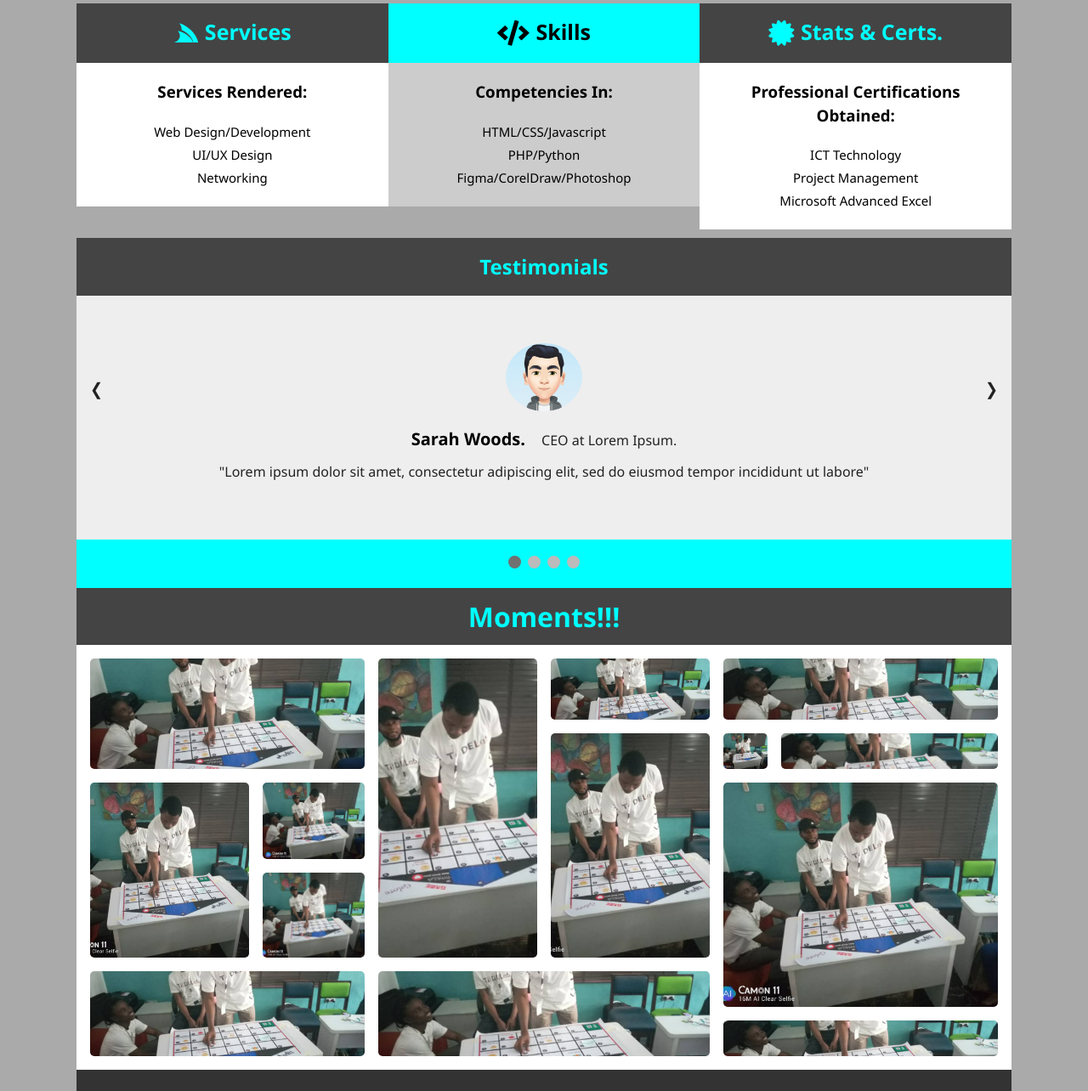
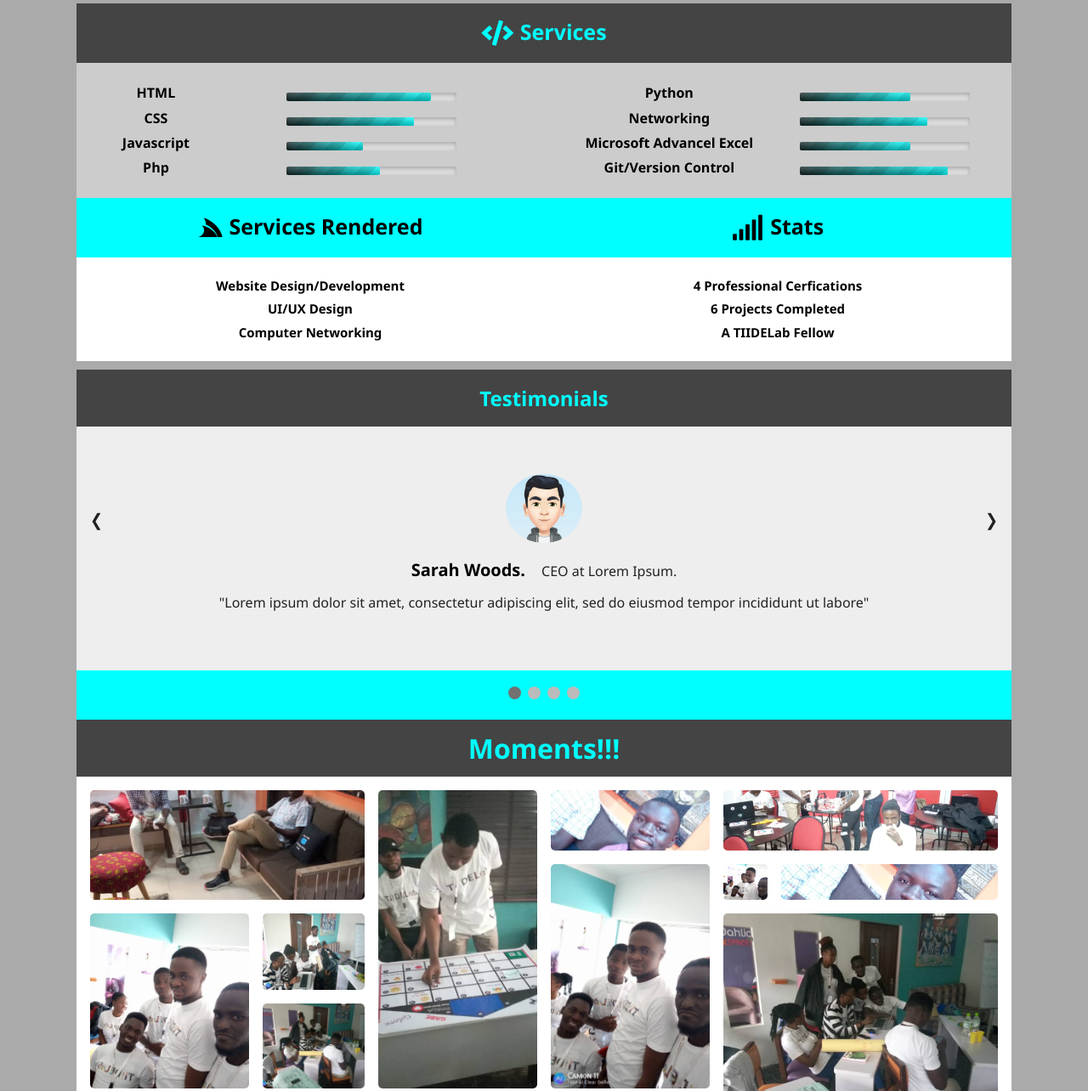
Before and after one commit to abjmobolaji/portfolio, a plain HTML site: page index.html in a window 1280 px wide. Shown: the part 882-2166 px from the top of the page at 85% size. Drawn offline with Linux system fonts and the light colour scheme.

Commit message:
added loader

```diff
--- /dev/null
+++ b/css/loader.css
@@ -0,0 +1,53 @@
+/** Author: Mobolaji Johnson **/
+
+/* */
+#loader {
+  position: absolute;
+  left: 50%;
+  top: 50%;
+  z-index: 1;
+  width: 150px;
+  height: 150px;
+  margin: -75px 0 0 -75px;
+  border: 16px solid #f3f3f3;
+  border-radius: 50%;
+  border-top: 16px solid royalblue;
+  width: 120px;
+  height: 120px;
+  -webkit-animation: spin 1s linear infinite;
+  animation: spin 1s linear infinite;
+}
+
+@-webkit-keyframes spin {
+  0% { -webkit-transform: rotate(0deg); }
+  100% { -webkit-transform: rotate(360deg); }
+}
+
+@keyframes spin {
+  0% { transform: rotate(0deg); }
+  100% { transform: rotate(360deg); }
+}
+
+/* Add animation to "page content" */
+.animate-bottom {
+  position: relative;
+  -webkit-animation-name: animatebottom;
+  -webkit-animation-duration: 1s;
+  animation-name: animatebottom;
+  animation-duration: 1s
+}
+
+@-webkit-keyframes animatebottom {
+  from { bottom:-100px; opacity:0 }
+  to { bottom:0px; opacity:1 }
+}
+
+@keyframes animatebottom {
+  from{ bottom:-100px; opacity:0 }
+  to{ bottom:0; opacity:1 }
+}
+
+#loadBody {
+  display: none;
+  text-align: center;
+}
--- a/css/style.css
+++ b/css/style.css
@@ -236,6 +236,11 @@ textarea {
 	line-height: 1.2em;
 }
 
+#showcase .showcase-content h2 {
+	font-size: 40px;
+	line-height: 1.2em;
+}
+
 #showcase .showcase-content p {
 	padding-bottom: 20px;
 	line-height: 1.7em;
@@ -335,10 +340,44 @@ textarea {
 }
 
 .skills-box {
-	flex: 33%;
+	flex: 50%;
 	flex-wrap: wrap;
 	padding: 0px;
 	text-align: center;
+}
+.skills-progress {
+	text-align: left;
+}
+
+.skills-progress progress {
+	text-align: right;
+}
+
+progress[value] {
+    -webkit-appearance: none;
+    appearance: none;
+    width: 200px;
+    height: 10px;
+}
+
+progress[value]::-webkit-progress-bar {
+    background-color: #ddd;
+    border-radius: 2px;
+    box-shadow: 0 2px 5px rgba(0, 0, 0, 0.25) inset;
+}
+
+progress[value]::-webkit-progress-value {
+    background-image:
+         -webkit-linear-gradient(-45deg,
+                                 transparent 33%, rgba(0, 0, 0, .1) 33%,
+                                 rgba(0,0, 0, .1) 66%, transparent 66%),
+         -webkit-linear-gradient(top,
+                                 rgba(255, 255, 255, .25),
+                                 rgba(0, 0, 0, .25)),
+         -webkit-linear-gradient(left, #0e1f1f, aqua);
+
+    border-radius: 2px;
+    background-size: 35px 20px, 100% 100%, 100% 100%;
 }
 
 /*** Project ***/
@@ -538,6 +577,11 @@ textarea {
   	right: 0;
   	border-radius: 3px 0 0 3px;
 }
+.prev { /* Positioning the "next button" to the right */
+  	position: absolute;
+  	left: 0;
+  	border-radius: 3px 0 0 3px;
+}
 
 .prev:hover, .next:hover {
   	background-color: rgba(0,0,0,0.8);
@@ -700,8 +744,9 @@ textarea {
 .logo a {
 	color: aliceblue;
 	font-family: Lucida Grande, Lucida Sans Unicode, Lucida Sans, DejaVu Sans, Verdana," sans-serif";
-	font-size: 20px;
+	font-size: 30px;
 	font-weight: bold;
+	text-align: left;
 }
 
 .logo a:hover {
@@ -821,6 +866,11 @@ textarea {
 		line-height: 1.2em;
 	}
 
+	#showcase .showcase-content h2 {
+		font-size: 30px;
+		line-height: 1.2em;
+	}
+
 	#showcase .showcase-content p {
 		padding-bottom: 20px;
 		line-height: 1.7em;
--- a/index.html
+++ b/index.html
@@ -13,12 +13,17 @@
 	<link rel="manifest" href="./favicon/site.webmanifest">
 
 	<link rel="stylesheet" href="./css/all.css">
+	<link rel="stylesheet" href="./css/loader.css">
 	<link rel="stylesheet" href="./css/style.css">
 
 	<title>Mobolaji Johnson | Junior Software Developer</title>
 </head>
 
-<body>
+<body onload="myFunction()" style="margin:0;">
+  <!--Loader-->
+  <div id="loader"></div>
+  <!--Body-->
+  <div style="display:none;" id="loadBody" class="animate-bottom">
 	<!-- Header -->
 	<header class="section">
 		<!-- Navigation Bar -->
@@ -37,13 +42,14 @@
 	<!-- Main Section -->
 	<main class="section">
 
-		<!-- Showcase Menu -->
+	<!-- Showcase Menu -->
 		<div id="showcase">
 			<div class="container">
 				<div class="showcase-content">
-					<h1><span class="text-primary">Mobolaji Johnson</span><br>Junior Software Developer</h1>
+					<h1><span class="text-primary">Mobolaji Johnson</span><br></h1>
+					<h2>Junior Software Developer</h2>
 					<p class="lead">I love to design and develop programs and softwares. A TIIDELab Fellow.</p>
-					<a class="btn" href="#about">About Me</a>
+					<a class="btn" href="./about.html">About Me</a>
 				</div>
 			</div>
 		</div>
@@ -56,7 +62,7 @@
 				<h2><span class="text-primary">About </span>Me</h2>
 				<p>I'm a junior backend developer with comptencies in Web desgin &amp; development and Graphics Design. I love to <span class="text-primary">design</span> business websites, <span class="text-primary">rebrand</span> business assets and <span class="text-primary">develop</span> outstanding solutions to challenging problems. I'm looking forward to work with you.
 				</p>
-				<a class="btn btn-light" href="#contact">Contact Me</a>
+				<a class="btn btn-light" href="./contact.html">Contact Me</a>
 
 			</div>
 		</div>
@@ -64,39 +70,78 @@
 
 		<!-- Skills Section -->
 		<section id="skills">
+		<div class="skills-header sh-dark"><ul><li><i class="fas fa-code fa-2x" style="color: aqua;"></i>&nbsp;&nbsp; <h2>Services</h2></li></ul></div>
 		<div class="row">
 			<div class="skills-box">
-				<div class="skills-header sh-dark"><ul><li><i class="fab fa-servicestack fa-2x" style="color: aqua;"></i>&nbsp;&nbsp; <h2>Services</h2></li></ul></div>
-					<div class="skills-body sh-light">
-						<h3>Services Rendered:</h3>
-						<ul>
-							<li>Web Design/Development</li>
-							<li>UI/UX Design</li>
-							<li>Networking</li>
-						</ul>
-					</div>
+				<div class="skills-body sh-gray">
+				<table width="100%" border="0">
+				  <tbody>
+					<tr>
+					  <td><h4>HTML</h4></td>
+					  <td><progress max="100" value="85"></progress></td>
+					</tr>
+					<tr>
+					  <td><h4>CSS</h4></td>
+					  <td><progress max="100" value="75"></progress></td>
+					</tr>
+					<tr>
+					  <td><h4>Javascript</h4></td>
+					  <td><progress max="100" value="45"></progress></td>
+					</tr>
+					<tr>
+					  <td><h4>Php</h4></td>
+					  <td><progress max="100" value="55"></progress></td>
+					</tr>
+				  </tbody>
+				</table>
+
+				</div>
 			</div>
 			<div class="skills-box">
-				<div class="skills-header sh-aqua"><ul><li><i class="fas fa-code fa-2x"></i>&nbsp;&nbsp;<h2 style="color: black;">Skills</h2></li></ul></div>
-					<div class="skills-body sh-gray">
-						<h3>Competencies In:</h3>
+				<div class="skills-body sh-gray">
+				<table width="100%" border="0">
+				  <tbody>
+					<tr>
+					  <td><h4>Python</h4></td>
+					  <td><progress max="100" value="65"></progress></td>
+					</tr>
+					<tr>
+					  <td><h4>Networking</h4></td>
+					  <td><progress max="100" value="75"></progress></td>
+					</tr>
+					<tr>
+					  <td><h4>Microsoft Advancel Excel</h4></td>
+					  <td><progress max="100" value="65"></progress></td>
+					</tr>
+					<tr>
+					  <td><h4>Git/Version Control</h4></td>
+						<td><progress max="100" value="87"></progress></td>
+					</tr>
+				  </tbody>
+				</table>
+				</div>
+			</div>
+			</div>
+			<div class="row">
+			<div class="skills-box">
+				<div class="skills-header sh-aqua"><ul><li><i class="fab fa-servicestack fa-2x"></i>&nbsp;&nbsp;<h2 style="color: black;">Services Rendered</h2></li></ul></div>
+				<div class="skills-body sh-light">
 						<ul>
-							<li>HTML/CSS/Javascript</li>
-							<li>PHP/Python</li>
-							<li>Figma/CorelDraw/Photoshop</li>
+							<li><h4>Website Design/Development</h4></li>
+							<li><h4>UI/UX Design</h4></li>
+							<li><h4>Computer Networking</h4></li>
 						</ul>
-					</div>
+				</div>
 			</div>
 			<div class="skills-box">
-				<div class="skills-header sh-dark"><ul><li><i class="fas fa-certificate fa-2x" style="color: aqua;"></i>&nbsp;&nbsp;<h2>Stats &amp; Certs.</h2></li></ul></div>
-					<div class="skills-body sh-light">
-						<h3>Professional Certifications Obtained:</h3>
+				<div class="skills-header sh-aqua"><ul><li><i class="fas fa-signal fa-2x"></i>&nbsp;&nbsp;<h2 style="color: black;">Stats</h2></li></ul></div>
+				<div class="skills-body sh-light">
 						<ul>
-							<li>ICT Technology</li>
-							<li>Project Management</li>
-							<li>Microsoft Advanced Excel</li>
+							<li><h4>4 Professional Cerfications</h4></li>
+							<li><h4>6 Projects Completed</h4></li>
+							<li><h4>A TIIDELab Fellow</h4></li>
 						</ul>
-					</div>
+				</div>
 			</div>
 			</div>
 		</section>
@@ -165,43 +210,43 @@
 		<div class="section-header"><h1>Moments!!!</h1></div>
 		<section class="masonry">
 		  <div class="brick brick-1">
-			<img class="mansory-img" src="./moments/moment12.jpeg" alt="Moments">
+			<img class="mansory-img" src="./moments/moment10.jpeg" alt="Moments">
 		  </div>
 		  <div class="brick brick-2">
 			<img class="mansory-img" src="./moments/moment12.jpeg" alt="Moments">
 		  </div>
 		  <div class="brick brick-3">
-			<img class="mansory-img" src="./moments/moment12.jpeg" alt="Moments">
+			<img class="mansory-img" src="./moments/moment11.jpeg" alt="Moments">
 		  </div>
 		  <div class="brick brick-4">
-			<img class="mansory-img" src="./moments/moment12.jpeg" alt="Moments">
+			<img class="mansory-img" src="./moments/moment9.jpeg" alt="Moments">
 		  </div>
 		  <div class="brick brick-5">
-			<img class="mansory-img" src="./moments/moment12.jpeg" alt="Moments">
+			<img class="mansory-img" src="./moments/moment5.jpeg" alt="Moments">
 		  </div>
 		  <div class="brick brick-6">
-			<img class="mansory-img" src="./moments/moment12.jpeg" alt="Moments">
+			<img class="mansory-img" src="./moments/moment7.jpeg" alt="Moments">
 		  </div>
 		  <div class="brick brick-7">
-			<img class="mansory-img" src="./moments/moment12.jpeg" alt="Moments">
+			<img class="mansory-img" src="./moments/moment8.jpeg" alt="Moments">
 		  </div>
 		  <div class="brick brick-8">
-			<img class="mansory-img" src="./moments/moment12.jpeg" alt="Moments">
+			<img class="mansory-img" src="./moments/moment6.jpeg" alt="Moments">
 		  </div>
 		  <div class="brick brick-9">
-			<img class="mansory-img" src="./moments/moment12.jpeg" alt="Moments">
+			<img class="mansory-img" src="./moments/moment5.jpeg" alt="Moments">
 		  </div>
 		  <div class="brick brick-10">
-			<img class="mansory-img" src="./moments/moment12.jpeg" alt="Moments">
+			<img class="mansory-img" src="./moments/moment4.jpeg" alt="Moments">
 		  </div>
 		  <div class="brick brick-11">
-			<img class="mansory-img" src="./moments/moment12.jpeg" alt="Moments">
+			<img class="mansory-img" src="./moments/moment5.jpeg" alt="Moments">
 		  </div>
 		  <div class="brick brick-12">
-			<img class="mansory-img" src="./moments/moment12.jpeg" alt="Moments">
+			<img class="mansory-img" src="./moments/moment11.jpeg" alt="Moments">
 		  </div>
 		  <div class="brick brick-13">
-			<img class="mansory-img" src="./moments/moment12.jpeg" alt="Moments">
+			<img class="mansory-img" src="./moments/moment8.jpeg" alt="Moments">
 		  </div>
 		  <div class="brick brick-14">
 			<img class="mansory-img" src="./moments/moment12.jpeg" alt="Moments">
@@ -243,6 +288,7 @@
 
 		<div class="footer-bar"><p>Mobolaji Johnson &copy; 2020, All Rights Reserved.</p></div>
 		</footer>
+	</div>
 		<!-- Javascript -->
 		<script src="./script.js"></script>
 
--- a/script.js
+++ b/script.js
@@ -50,3 +50,15 @@ function showSlides(n) {
   slides[slideIndex-1].style.display = "block";
   dots[slideIndex-1].className += " activedot";
 }
+
+/**JS Code For Loader**/
+var myVar;
+
+function myFunction() {
+  myVar = setTimeout(showPage, 1000);
+}
+
+function showPage() {
+  document.getElementById("loader").style.display = "none";
+  document.getElementById("loadBody").style.display = "block";
+}
```
Also changed, not shown: contact.html (+1 -2 lines), projects.html (+9 -0 lines).
